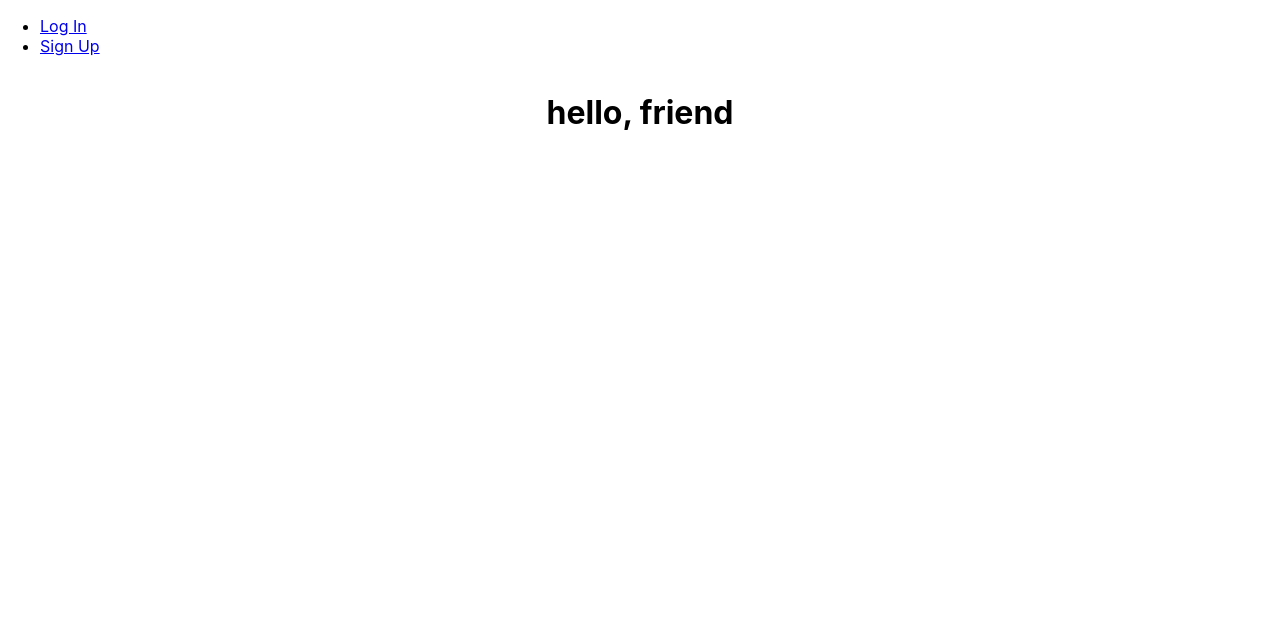
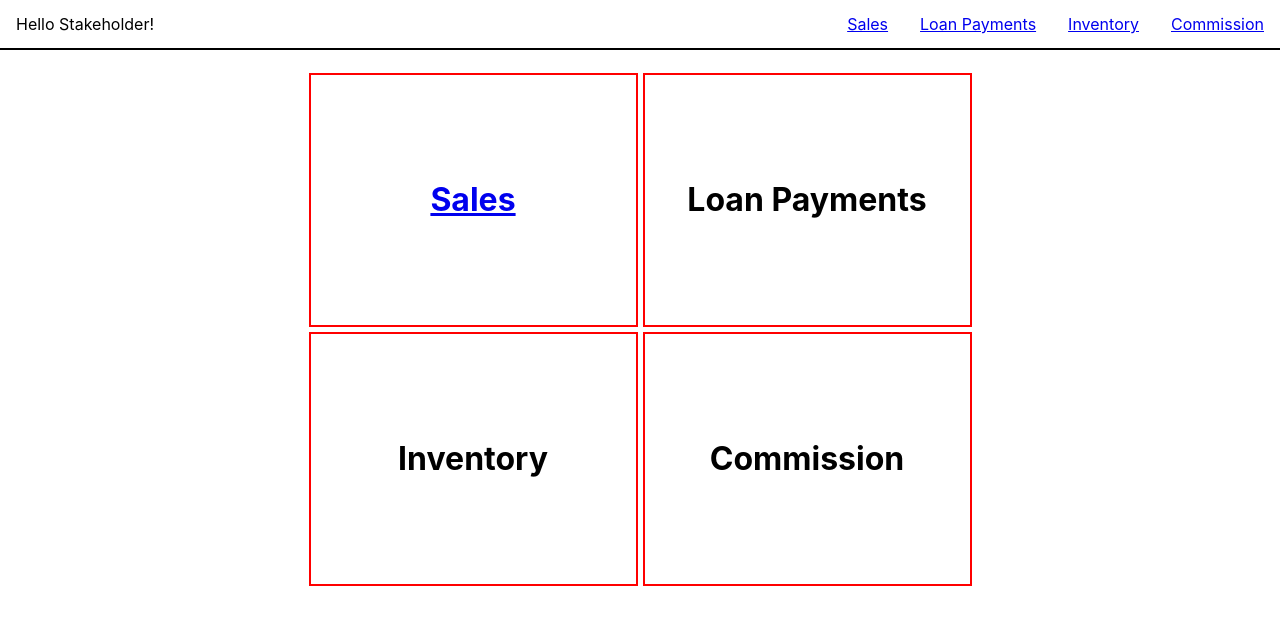
Before and after one commit to BootsStribling/see-suite-FE, a React (Create React App) app: page / in a window 1280 px wide. Shown: the top 624 px of the page. Built offline with nearby package versions, Linux system fonts and the light colour scheme; no server answers.

Commit message:
skeleton dashboard, navbar and sales components built

```diff
--- a/src/App.jsx
+++ b/src/App.jsx
@@ -1,47 +1,11 @@
-import { useState } from 'react'
-import { Routes, Route, useNavigate, Navigate } from 'react-router-dom'
-import NavBar from './components/NavBar/NavBar'
-import Signup from './pages/Signup/Signup'
-import Login from './pages/Login/Login'
-import Landing from './pages/Landing/Landing'
-import Profiles from './pages/Profiles/Profiles'
-import * as authService from './services/authService'
+import NavBar from "./components/NavBar/NavBar";
 
 const App = () => {
-  const [user, setUser] = useState(authService.getUser())
-  const navigate = useNavigate()
-  console.log(user)
-
-  const handleLogout = () => {
-    authService.logout()
-    setUser(null)
-    navigate('/')
-  }
-
-  const handleSignupOrLogin = () => {
-    setUser(authService.getUser())
-  }
-
   return (
     <>
-      <NavBar user={user} handleLogout={handleLogout} />
-      <Routes>
-        <Route path="/" element={<Landing user={user} />} />
-        <Route
-          path="/signup"
-          element={<Signup handleSignupOrLogin={handleSignupOrLogin} />}
-        />
-        <Route
-          path="/login"
-          element={<Login handleSignupOrLogin={handleSignupOrLogin} />}
-        />
-        <Route
-          path="/profiles"
-          element={user ? <Profiles /> : <Navigate to="/login" />}
-        />
-      </Routes>
+      <NavBar />
     </>
-  )
-}
+  );
+};
 
-export default App
+export default App;
--- /dev/null
+++ b/src/components/Dashboard/Dashboard.css
@@ -0,0 +1,24 @@
+.dashboard {
+    display: grid;
+    grid-template-columns: repeat(2, 0fr);
+    max-width: 1200px;
+    margin: 0 auto;
+    margin-top: 20px;
+    justify-content: center;
+}
+
+.metrics {
+    margin: 2.5px;
+    height: 250px;
+    width: 325px;
+    border: 2.5px solid red;
+    display: flex;
+    align-items: center;
+    justify-content: center;
+}
+
+.metrics h1 {
+    margin: 0;
+    /* display: inline-block; */
+    width: fit-content;
+}
--- /dev/null
+++ b/src/components/Dashboard/Dashboard.jsx
@@ -0,0 +1,25 @@
+import "./Dashboard.css";
+import { Link } from 'react-router-dom'
+
+function Dashboard() {
+  return (
+    <>
+      <div className="dashboard">
+        <div className="metrics">
+          <h1><Link to="/sales">Sales</Link></h1>
+        </div>
+        <div className="metrics">
+          <h1>Loan Payments</h1>
+        </div>
+        <div className="metrics">
+          <h1>Inventory</h1>
+        </div>
+        <div className="metrics">
+          <h1>Commission</h1>
+        </div>
+      </div>
+    </>
+  );
+}
+
+export default Dashboard;
--- /dev/null
+++ b/src/components/Dashboard/index.jsx
@@ -0,0 +1,2 @@
+export * from "./Dashboard.css"
+export * from "./Dashboard"
--- a/src/components/LoginForm/LoginForm.jsx
+++ /dev/null
@@ -1,67 +0,0 @@
-import { useState } from 'react'
-import { Link, useNavigate } from 'react-router-dom'
-import styles from './LoginForm.module.css'
-import * as authService from '../../services/authService'
-
-const LoginForm = props => {
-  const [formData, setFormData] = useState({
-    email: '',
-    password: '',
-  })
-  const navigate = useNavigate()
-
-  const handleChange = e => {
-    props.updateMessage('')
-    setFormData({ ...formData, [e.target.name]: e.target.value })
-  }
-
-  const handleSubmit = async evt => {
-    evt.preventDefault()
-    try {
-      await authService.login(formData)
-      props.handleSignupOrLogin()
-      navigate('/')
-    } catch (err) {
-      props.updateMessage(err.message)
-    }
-  }
-
-  return (
-    <form
-      autoComplete="off"
-      onSubmit={handleSubmit}
-      className={styles.container}
-    >
-      <div className={styles.inputContainer}>
-        <label htmlFor="email" className={styles.label}>Email</label>
-        <input
-          type="text"
-          autoComplete="off"
-          id="email"
-          value={formData.email}
-          name="email"
-          onChange={handleChange}
-        />
-      </div>
-      <div className={styles.inputContainer}>
-        <label htmlFor="password" className={styles.label}>Password</label>
-        <input
-          type="password"
-          autoComplete="off"
-          id="password"
-          value={formData.password}
-          name="password"
-          onChange={handleChange}
-        />
-      </div>
-      <div>
-        <button className={styles.button}>Log In</button>
-        <Link to="/">
-          <button>Cancel</button>
-        </Link>
-      </div>
-    </form>
-  )
-}
-
-export default LoginForm
--- a/src/components/LoginForm/LoginForm.module.css
+++ /dev/null
@@ -1,16 +0,0 @@
-.container {
-  display: flex;
-  flex-flow: column nowrap;
-  justify-content: center;
-  align-items: center;
-  margin-bottom: 50px;
-}
-
-.label,
-.button {
-  margin-right: 0.5rem;
-}
-
-.inputContainer {
-  margin-bottom: 1rem;
-}
--- /dev/null
+++ b/src/components/NavBar/NavBar.css
@@ -0,0 +1,27 @@
+nav {
+    margin: 0px 0px 20px 0px;
+    overflow: hidden;
+    display: flex;
+    align-items: center;
+    width: 100%;
+    justify-content: space-between;
+    max-width: 1440px;
+    margin: 0 auto;
+    border-bottom: 2px solid black;
+}
+
+ul {
+    list-style-type: none;
+    display: flex;
+    align-items: center;
+    margin: 0;
+    padding: 0;
+}
+
+li {
+    display: block;
+    color: black;
+    text-align: center;
+    padding: 14px 16px;
+    text-decoration: none;
+}
--- a/src/components/NavBar/NavBar.jsx
+++ b/src/components/NavBar/NavBar.jsx
@@ -1,24 +1,27 @@
-import { Link } from 'react-router-dom'
+import { Link, Routes, Route } from 'react-router-dom'
+import "./NavBar.css"
+import Sales from '../Sales/Sales'
+import Dashboard from "../Dashboard/Dashboard";
 
-const NavBar = ({ user, handleLogout }) => {
+const NavBar = () => {
   return (
     <>
-      {user ?
         <nav>
+          <div>
+            <li className='greeting'>Hello Stakeholder!</li>
+          </div>
           <ul>
-            <li>Welcome, {user.name}</li>
-            <li><Link to="/profiles">Profiles</Link></li>
-            <li><Link to="" onClick={handleLogout}>LOG OUT</Link></li>
+            <li><Link to="/sales">Sales</Link></li>
+            <li><Link to="">Loan Payments</Link></li>
+            <li><Link to="">Inventory</Link></li>
+            <li><Link to="">Commission</Link></li>
           </ul>
         </nav>
-      :
-        <nav>
-          <ul>
-            <li><Link to="/login">Log In</Link></li>
-            <li><Link to="/signup">Sign Up</Link></li>
-          </ul>
-        </nav>
-      }
+        <Routes>
+          <Route path="/" element={ <Dashboard />} />
+          <Route path="/sales" element={ <Sales />} />
+        </Routes>
+
     </>
   )
 }
--- /dev/null
+++ b/src/components/NavBar/index.jsx
@@ -0,0 +1,2 @@
+export * from "./NavBar.css"
+export * from "./NavBar"
--- /dev/null
+++ b/src/components/Sales/Sales.jsx
@@ -0,0 +1,9 @@
+import React from 'react'
+
+function Sales() {
+  return (
+    <div>SALES</div>
+  )
+}
+
+export default Sales
--- a/src/components/SignupForm/SignupForm.jsx
+++ /dev/null
@@ -1,104 +0,0 @@
-import { useState } from 'react'
-import { Link, useNavigate } from 'react-router-dom'
-import styles from './SignupForm.module.css'
-import * as authService from '../../services/authService'
-
-const SignupForm = props => {
-  const navigate = useNavigate()
-  const [formData, setFormData] = useState({
-    name: '',
-    email: '',
-    password: '',
-    passwordConf: '',
-  })
-
-  const handleChange = e => {
-    props.updateMessage('')
-    setFormData({
-      ...formData,
-      [e.target.name]: e.target.value,
-    })
-  }
-
-  const handleSubmit = async e => {
-    e.preventDefault()
-    try {
-      await authService.signup(formData)
-      props.handleSignupOrLogin()
-      navigate('/')
-    } catch (err) {
-      props.updateMessage(err.message)
-    }
-  }
-
-  const { name, email, password, passwordConf } = formData
-
-  const isFormInvalid = () => {
-    return !(name && email && password && password === passwordConf)
-  }
-
-  return (
-    <form
-      autoComplete="off"
-      onSubmit={handleSubmit}
-      className={styles.container}
-    >
-      <div className={styles.inputContainer}>
-        <label htmlFor="name" className={styles.label}>Name</label>
-        <input
-          type="text"
-          autoComplete="off"
-          id="name"
-          value={name}
-          name="name"
-          onChange={handleChange}
-        />
-      </div>
-      <div className={styles.inputContainer}>
-        <label htmlFor="email" className={styles.label}>Email</label>
-        <input
-          type="text"
-          autoComplete="off"
-          id="email"
-          value={email}
-          name="email"
-          onChange={handleChange}
-        />
-      </div>
-      <div className={styles.inputContainer}>
-        <label htmlFor="password" className={styles.label}>Password</label>
-        <input
-          type="password"
-          autoComplete="off"
-          id="password"
-          value={password}
-          name="password"
-          onChange={handleChange}
-        />
-      </div>
-      <div className={styles.inputContainer}>
-        <label htmlFor="confirm" className={styles.label}>
-          Confirm Password
-        </label>
-        <input
-          type="password"
-          autoComplete="off"
-          id="confirm"
-          value={passwordConf}
-          name="passwordConf"
-          onChange={handleChange}
-        />
-      </div>
-      <div className={styles.inputContainer}>
-        <button disabled={isFormInvalid()} className={styles.button}>
-          Sign Up
-        </button>
-        <Link to="/">
-          <button>Cancel</button>
-        </Link>
-      </div>
-    </form>
-  )
-}
-
-export default SignupForm
--- a/src/components/SignupForm/SignupForm.module.css
+++ /dev/null
@@ -1,16 +0,0 @@
-.container {
-  display: flex;
-  flex-flow: column nowrap;
-  justify-content: center;
-  align-items: center;
-  margin-bottom: 50px;
-}
-
-.label,
-.button {
-  margin-right: .5rem;
-}
-
-.inputContainer {
-  margin-bottom: 1rem;
-}
```
